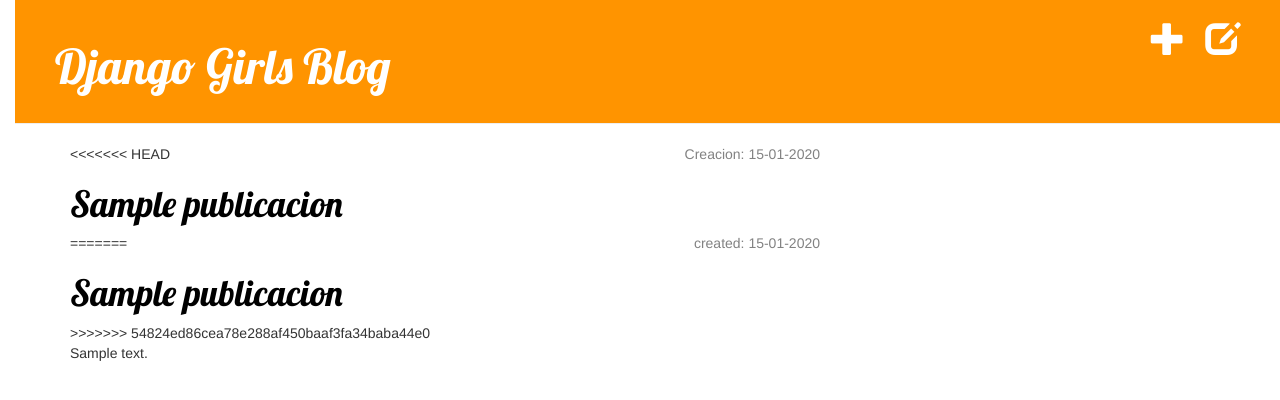
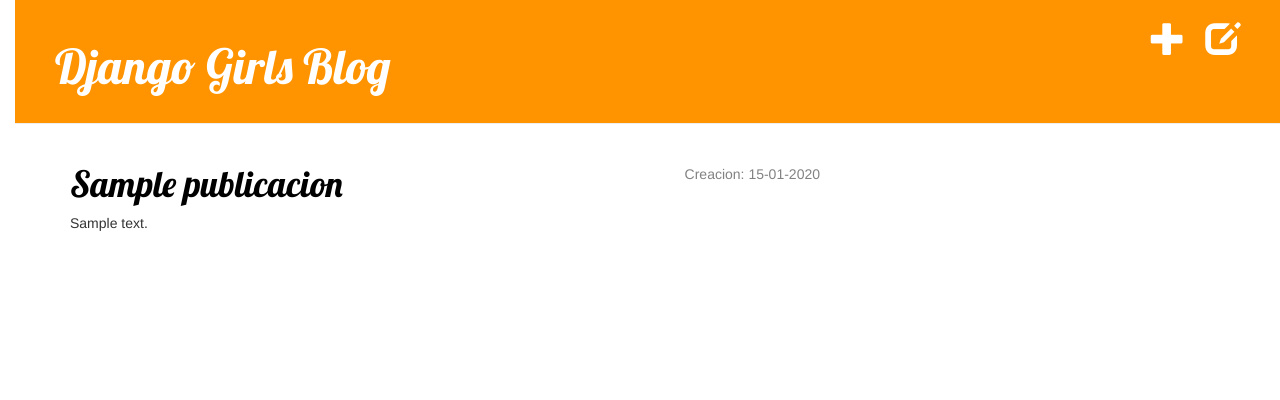
Before and after one commit to Ejestrada/djangoE, a Django app: template blog/templates/blog/post_draft_list.html in a window 1280 px wide. Shown: the top 400 px of the page. Run offline with Django 3.2, Linux system fonts and the light colour scheme; the template is opened without the code that fills it: values that come from a table or form of the project are taken from there, others are empty; tables that the repository leaves empty hold one stand-in row (values such as "Sample post"); some libraries are stand-ins or nearby versions.

Commit message:
Borrador listar Eliminar

```diff
--- a/blog/templates/blog/post_draft_list.html
+++ b/blog/templates/blog/post_draft_list.html
@@ -3,13 +3,8 @@
 {% block content %}
     {% for post in posts %}
         <div class="post">
-<<<<<<< HEAD
             <p class="date">Creacion: {{ post.fecha_creacion|date:'d-m-Y' }}</p>
             <h1><a href="{% url 'postea' pk=post.pk %}">{{ post.titulo }}</a></h1>
-=======
-            <p class="date">created: {{ post.fecha_creacion|date:'d-m-Y' }}</p>
-            <h1><a href="{% url 'detalle_publicacion' pk=post.pk %}">{{ post.titulo }}</a></h1>
->>>>>>> 54824ed86cea78e288af450baaf3fa34baba44e0
             <p>{{ post.texto|truncatechars:200 }}</p>
         </div>
     {% endfor %}
```
